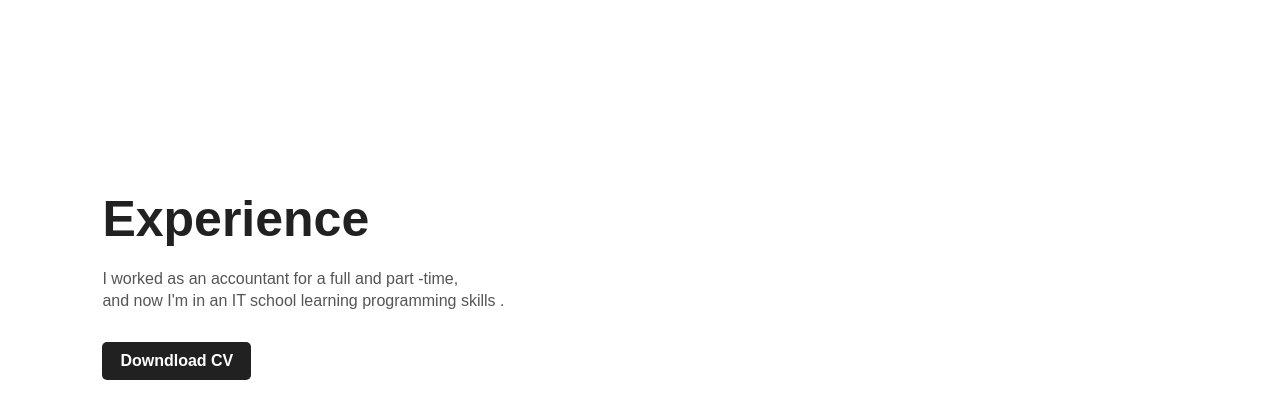
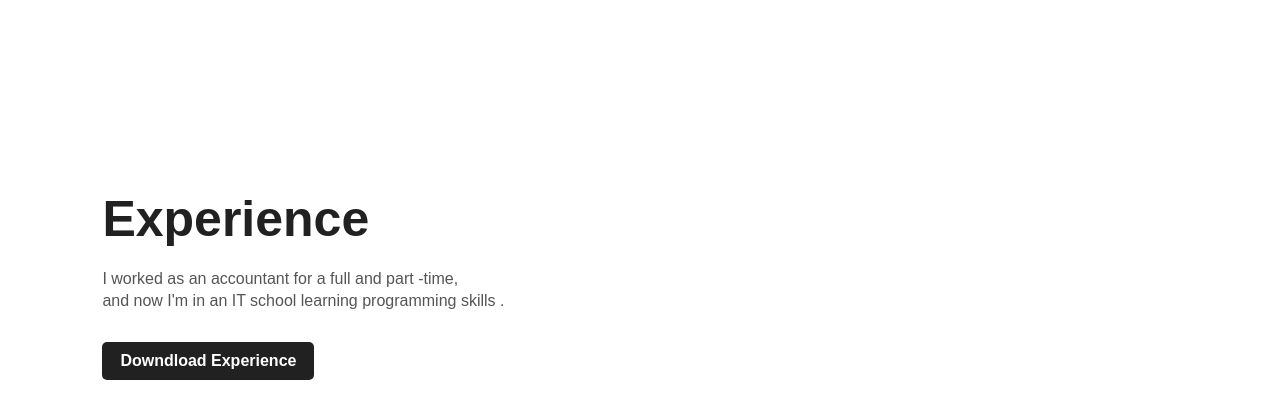
Before and after one commit to Hussein131/Hussein131.github.io, a plain HTML site: page experience.html in a window 1280 px wide. Shown: the part 142-560 px from the top of the page. Drawn offline with Linux system fonts and the light colour scheme.

Commit message:
Update experience.html

```diff
--- a/experience.html
+++ b/experience.html
@@ -24,7 +24,7 @@
             <h1> Experience </h1>
             <p> I worked as an accountant for a full and part -time,
                  <br>and now I'm in an IT school learning programming skills  . </p>
-            <a href="work exp.pdf">Downdload CV</a>
+            <a href="work exp.pdf">Downdload Experience</a>
         </div>
 
 </body>
```
